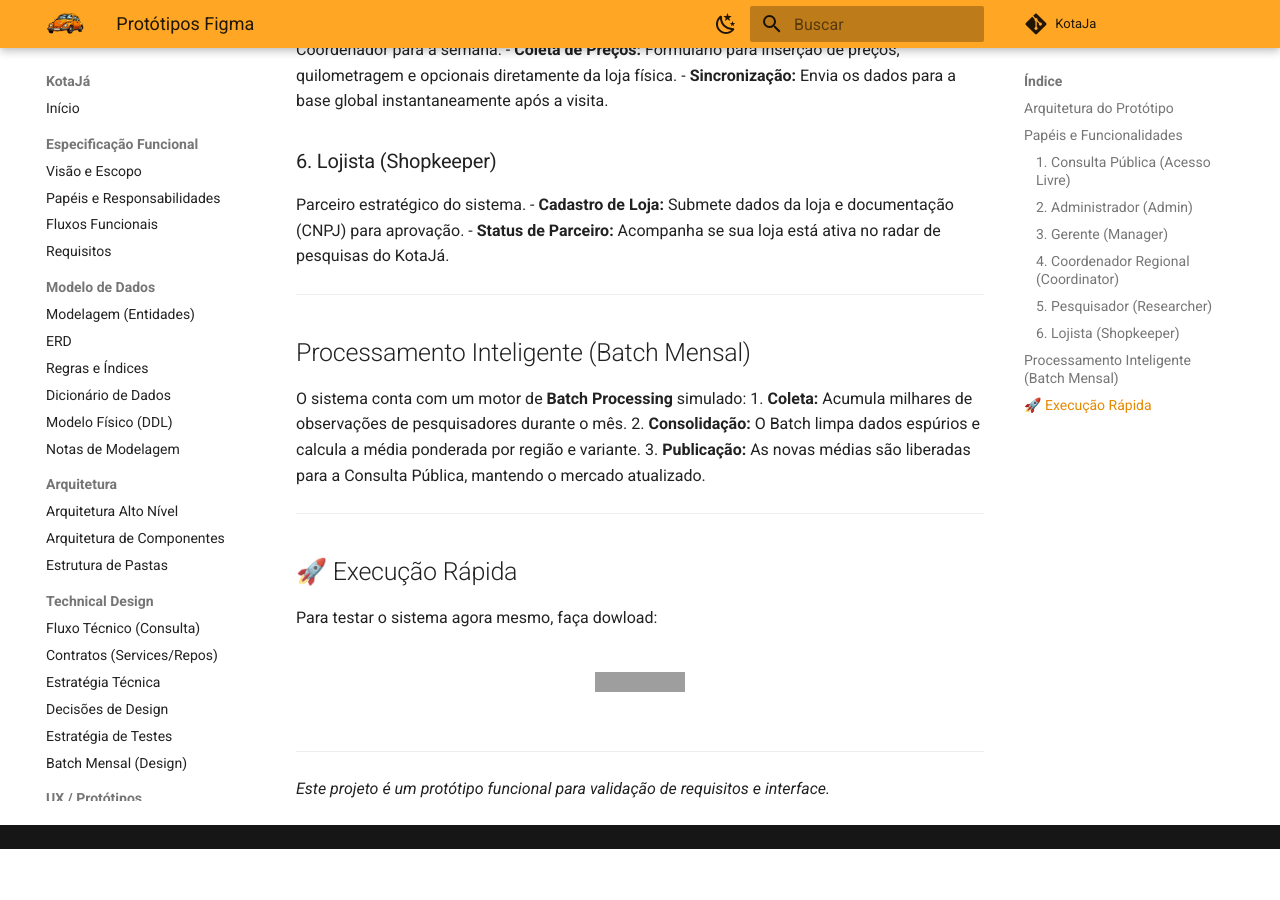
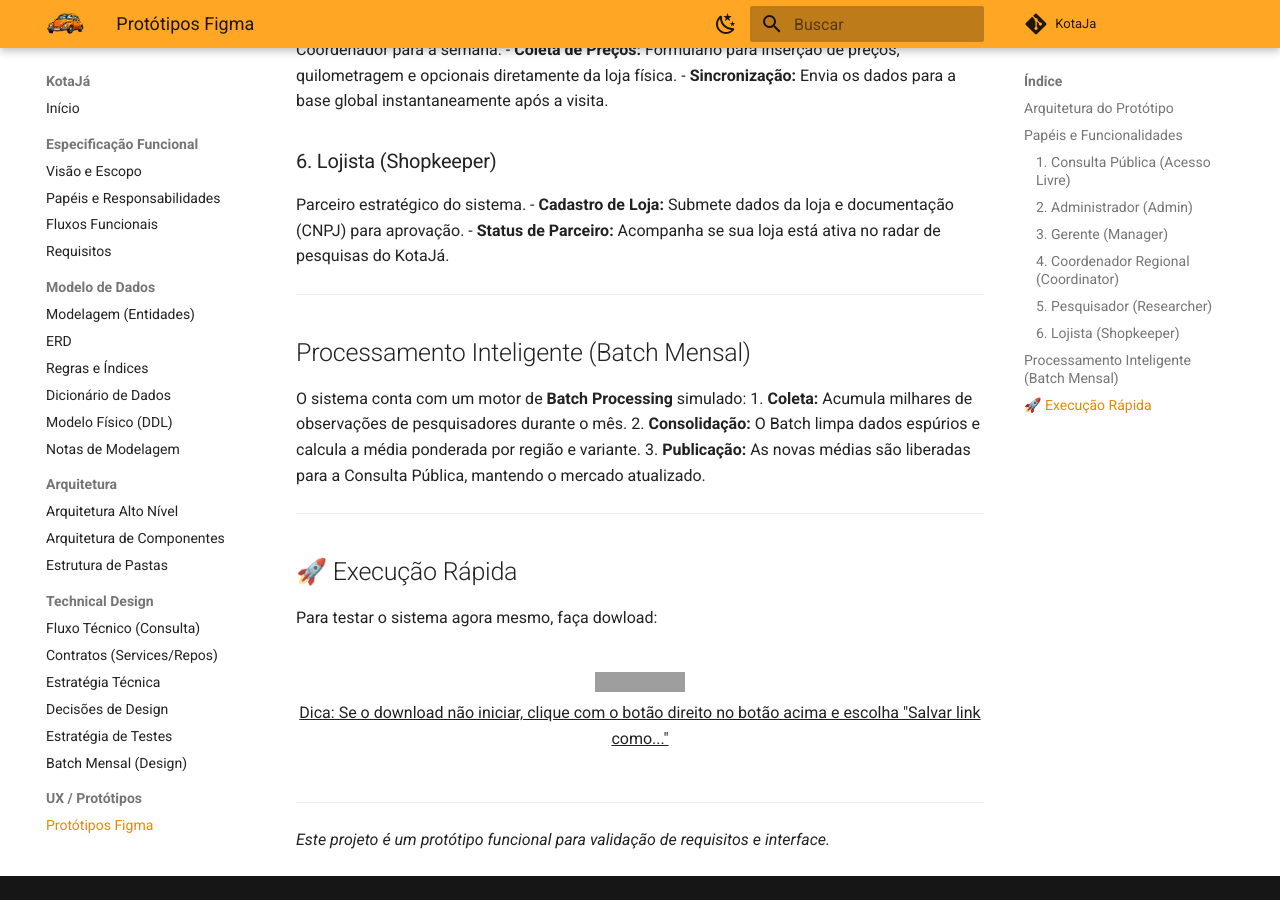
Before and after one commit to milenaaires/KotaJa, an MkDocs documentation site: the page built from docs/20-prototipos.md, in a window 1280 px wide and 900 px high, scrolled down 1483 px. Built offline with MkDocs 1.6.1 and Material for MkDocs 9.7.7, drawn with Linux system fonts in a browser that asks for light colours; comment, search, counter and statistics services are not loaded; before the commit the page ends 2332 px from its top, so only the background shows below that; grey boxes are pictures that could not be loaded.

Commit message:
Update protótipo documentation with new content

```diff
--- a/docs/20-prototipos.md
+++ b/docs/20-prototipos.md
@@ -66,12 +66,13 @@
 
 Para testar o sistema agora mesmo, faça dowload:
 
-
 <div align="center">
   <br>
-  <a href="https://github.com/milenaaires/KotaJa/blob/main/Prototipo_KotaJa.html" download>
+  <a href="https://github.com/milenaaires/KotaJa/blob/main/Prototipo_KotaJa.html" target="_blank">
     <img src="https://img.shields.io/badge/DOWNLOAD-PROTÓTIPO-orange?style=for-the-badge&logo=html5" alt="Download KotaJá">
   </a>
+  <br>
+  <ins>Dica: Se o download não iniciar, clique com o botão direito no botão acima e escolha "Salvar link como..."</ins>
   <br><br>
 </div>
 
```
